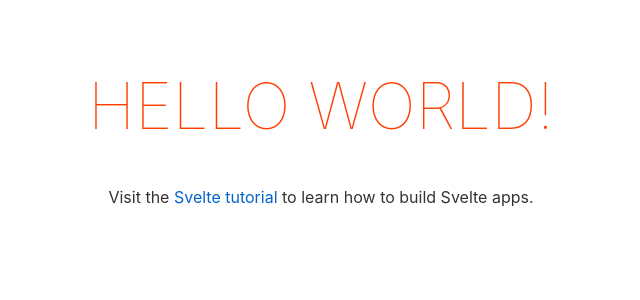
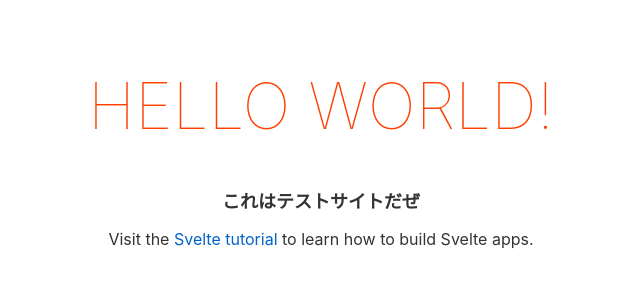
Before and after one commit to SiMiTaKu/Svelte_test, a Svelte app: page / in a window 1280 px wide. Shown: the top 300 px of the page, without its empty margins (319-959 px from the left). Built offline with nearby package versions, Linux system fonts and the light colour scheme.

Commit message:
PRテスト

```diff
--- a/src/App.svelte
+++ b/src/App.svelte
@@ -4,27 +4,33 @@
 
 <main>
 	<h1>Hello {name}!</h1>
+	<div class="test-message">これはテストサイトだぜ</div>
 	<p>Visit the <a href="https://svelte.dev/tutorial">Svelte tutorial</a> to learn how to build Svelte apps.</p>
 </main>
 
 <style>
 	main {
 		text-align: center;
-		padding: 1em;
-		max-width: 240px;
-		margin: 0 auto;
+		padding:    1em;
+		max-width:  240px;
+		margin:     0 auto;
 	}
 
 	h1 {
-		color: #ff3e00;
+		color:          #ff3e00;
 		text-transform: uppercase;
-		font-size: 4em;
-		font-weight: 100;
+		font-size:      4em;
+		font-weight:    100;
 	}
 
+	.test-message {
+		font-size:   large;
+		font-weight: bold;
+	}
 	@media (min-width: 640px) {
 		main {
 			max-width: none;
 		}
 	}
+
 </style>
```
